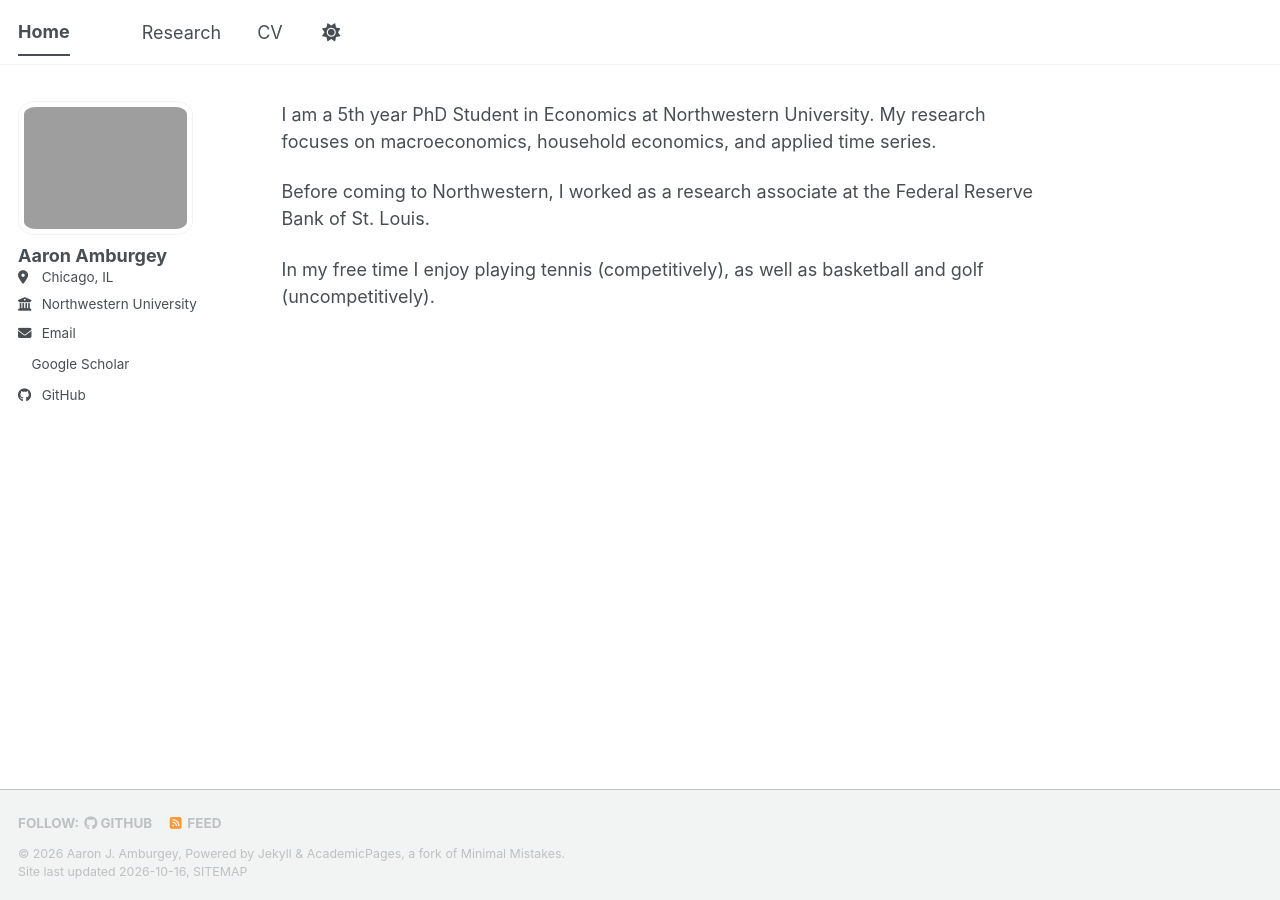
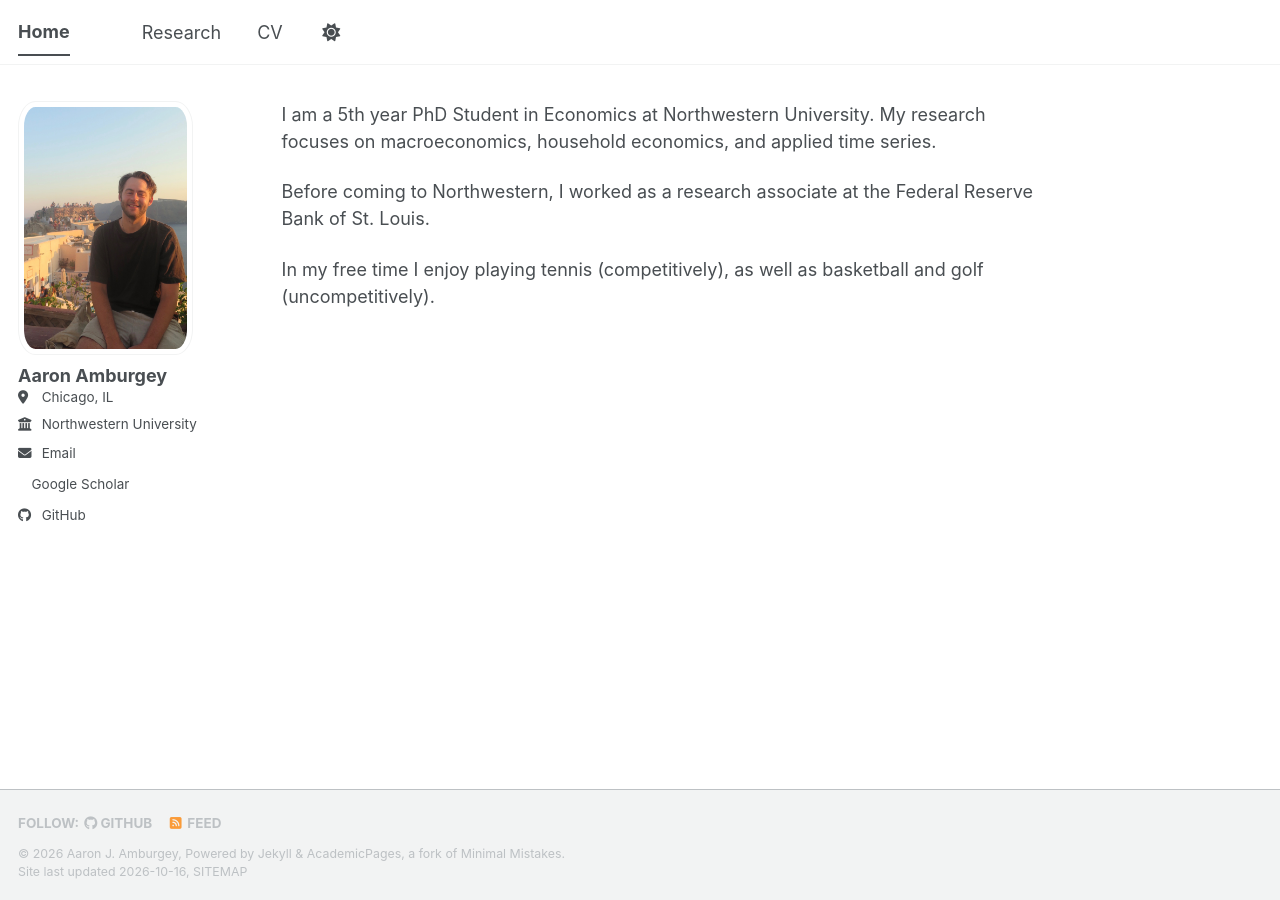
Before and after one commit to ajamburgey/ajamburgey.github.io, a Jekyll site: the page built from _pages/about.md, in a window 1280 px wide. Built offline with Jekyll 4.4.1, drawn with Linux system fonts in a browser that asks for light colours; a style sheet for code colours, icons or effects is not loaded.

Commit message:
Update avatar filename in configuration

```diff
--- a/_config.yml
+++ b/_config.yml
@@ -23,7 +23,7 @@ repository               : "ajamburgey/ajamburgey.github.io"
 #               Additional customization can be done by editing /_includes/author-profile.html
 author:
   # Biographic information
-  avatar           : "Profile Pic.JPG"
+  avatar           : "profile_pic.jpeg"
   name             : "Aaron Amburgey"
   pronouns         : # example: "she/her"
   bio              : #"Short biography for the left-hand sidebar"
```
